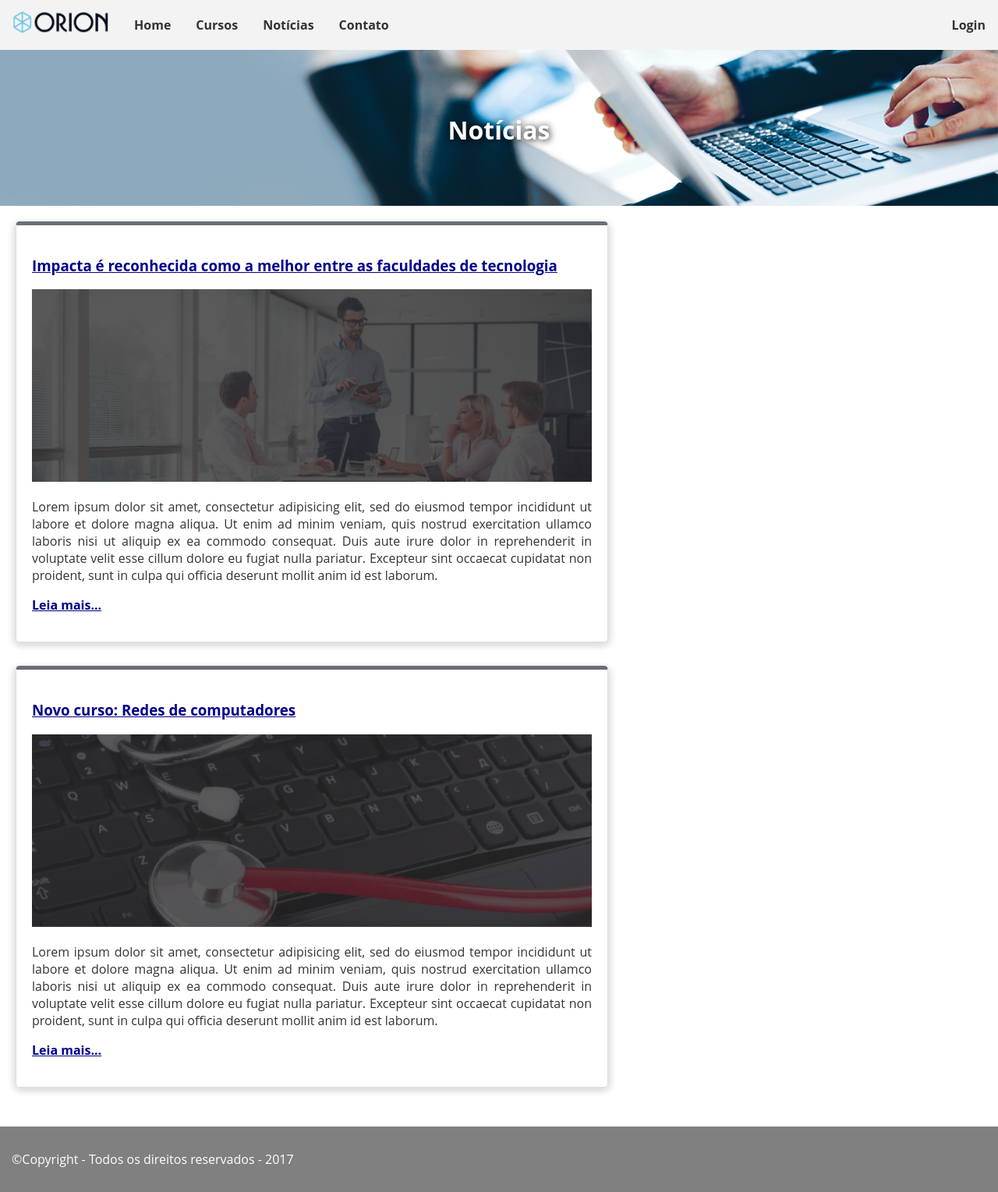
After one commit to Luclujan7198/LMS, a Django app: page /noticias/ in a window 1280 px wide. The commit adds this page. Shown: the whole page at 78% size. Run offline with Django 3.2, Linux system fonts and the light colour scheme.

Commit message:
noticias

```diff
--- /dev/null
+++ b/LMS/LMSWeb/static/css/noticias.css
@@ -0,0 +1,34 @@
+.banner-noticias {
+    height: 200px;
+    width: 100%;
+    background-image: url('img/banner-noticias.jpg');
+    background-size: cover;
+    background-repeat: no-repeat;
+    background-position: center;
+}
+
+.banner-noticias .block-text {
+    color: white;
+    text-shadow: 1px 1px 10px black;
+    text-align: center;
+    padding-top: 60px;
+}
+
+.noticias {
+    padding: 20px;
+    max-width: 800px;
+}
+
+.noticias .noticia {
+    border: 0.5px solid #ddd;
+    padding: 20px;
+    border-radius: 5px;
+    box-shadow: 3px 3px 10px #ddd, -3px 3px 10px #ddd;
+    text-align: justify;
+    border-top: 5px solid #6a6f78;
+    margin-bottom: 30px;
+}
+
+.noticias .noticia img {
+    width: 100%; height: auto;
+}
--- a/LMS/LMSWeb/templates/LMSWeb/base.html
+++ b/LMS/LMSWeb/templates/LMSWeb/base.html
@@ -26,7 +26,7 @@
             <ul class="nav-menu menu-hidden" id="nav-menu">
                 <li><a href="{% url 'LMSWeb:index' %}">Home</a></li>
                 <li><a href="{% url 'LMSWeb:cursos' %}">Cursos</a></li>
-                <li><a href="noticias.html">Notícias</a></li>
+                <li><a href="{% url 'LMSWeb:noticias' %}">Notícias</a></li>
                 <li><a href="contato.html">Contato</a></li>
                 <li class="nav-menu-right"><a href="login.html">Login</a></li>
             </ul>
--- a/LMS/LMSWeb/templates/LMSWeb/index.html
+++ b/LMS/LMSWeb/templates/LMSWeb/index.html
@@ -15,7 +15,7 @@
     <div class="banner-home">
         <div class="block-text">
             <h1>O seu futuro é a nossa missão.</h1>
-            <button class="btn-cta">Conheça nossos cursos</button>
+            <a href="{% url 'LMSWeb:cursos' %}" class="btn-cta">Conheça nossos cursos</a>
         </div>
     </div>
 
--- /dev/null
+++ b/LMS/LMSWeb/templates/LMSWeb/noticias.html
@@ -0,0 +1,39 @@
+{% extends 'LMSWeb/base.html' %}
+
+{% load static %}
+
+{% block css %}
+<link href="{% static 'css/noticias.css' %}" rel="stylesheet" />
+{% endblock %}
+
+
+{% block title %}
+Notícias - {{block.super}}
+{% endblock %}
+
+{% block container %}
+<div class="banner-noticias">
+    <div class="block-text">
+        <h1>Notícias</h1>
+    </div>
+</div>
+
+<div class="noticias">
+    <article class="noticia">
+        <h3><a href="{% url 'LMSWeb:noticia' 1 %}">Impacta é reconhecida como a melhor entre as faculdades de tecnologia</a></h3>
+        <img src="{% static 'img/noticias/noticia1.png' %}" />
+        <p>{% lorem 1 %}</p>
+        <p><a href="{% url 'LMSWeb:noticia' 1 %}">Leia mais...</a></p>
+    </article>
+
+    <article class="noticia">
+        <h3><a href="#">Novo curso: Redes de computadores</a></h3>
+        <img src="{% static 'img/noticias/noticia2.png' %}" />
+        <p>{% lorem 1 %}</p>
+        <p><a href="#">Leia mais...</a></p>
+    </article>
+</div>
+
+{% endblock %}
+
+{% block js %} <script src="{% static 'js/accordion.js' %}"></script> {% endblock %}
--- a/LMS/LMSWeb/urls.py
+++ b/LMS/LMSWeb/urls.py
@@ -6,5 +6,7 @@ app_name = 'LMSWeb'
 urlpatterns = [
     url(r'^$', views.index, name='index'),
     url(r'^cursos/$', views.cursos, name='cursos'),
-    url(r'^cursos/(?P<curso_id>[0-9]+)/$', views.curso, name='curso')
+    url(r'^cursos/(?P<curso_id>[0-9]+)/$', views.curso, name='curso'),
+    url(r'^noticias/$', views.noticias, name='noticias'),
+    url(r'^noticias/(?P<noticia_id>[0-9]+)/$', views.noticia, name='noticia')
 ]
--- a/LMS/LMSWeb/views.py
+++ b/LMS/LMSWeb/views.py
@@ -1,6 +1,6 @@
 from django.shortcuts import render
 
-from .models import Curso
+from .models import Curso, Noticia
 
 def index(request):
     return render(request, 'LMSWeb/index.html')
@@ -12,3 +12,11 @@ def curso(request, curso_id):
     model = Curso()
     curso = model.GetCurso(curso_id)
     return render(request, 'LMSWeb/curso.html', { 'curso': curso })
+
+def noticias(request):
+    return render(request, 'LMSWeb/noticias.html')
+
+def noticia(request, noticia_id):
+    model = Noticia()
+    noticia = model.GetNoticia(noticia_id)
+    return render(request, 'LMSWeb/noticia.html', { 'noticia': noticia })
```
Also changed, not shown: LMS/LMSWeb/models.py (+13 -0 lines), LMS/LMSWeb/static/css/curso.css (+14 -8 lines), LMS/LMSWeb/static/css/index.css (+11 -1 lines), LMS/LMSWeb/static/css/noticia.css (added, +15 -0 lines), LMS/LMSWeb/templates/LMSWeb/curso.html (+15 -2 lines), LMS/LMSWeb/templates/LMSWeb/noticia.html (added, +39 -0 lines), LMS/LMSWeb/static/css/img/banner-noticias.jpg (added), LMS/LMSWeb/static/img/noticias/noticia1.png (added), LMS/LMSWeb/static/img/noticias/noticia2.png (added).
